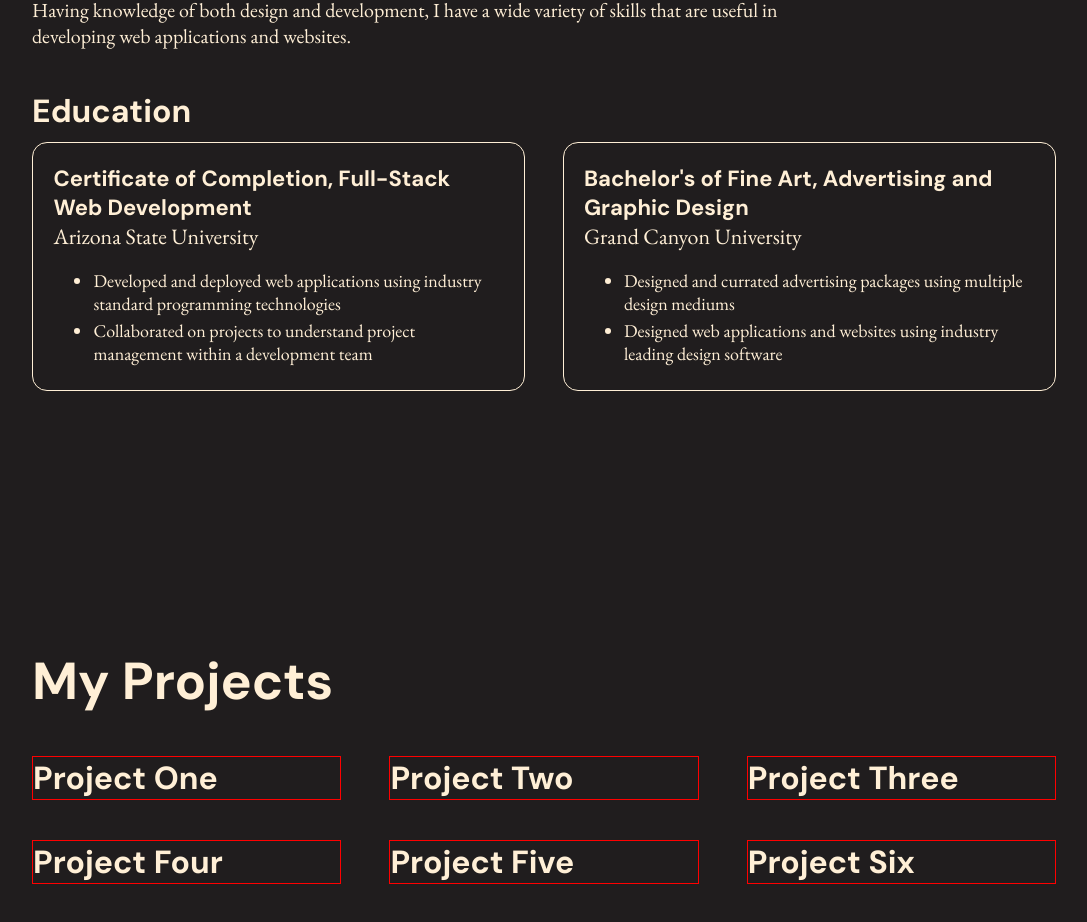
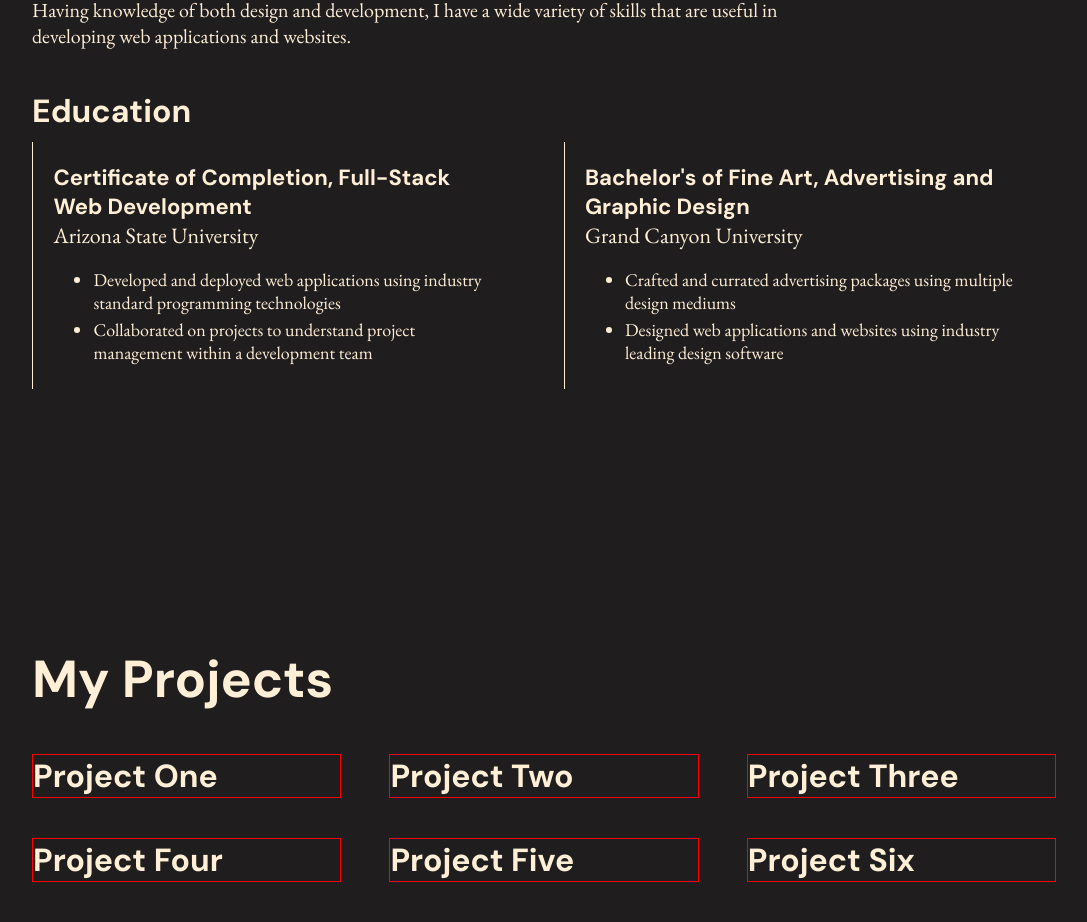
Before and after one commit to raythomass/port-singlepage, a React (Vite) app in the folder port-singlepage/: page / in a window 1280 px wide. Shown: the part 915-1837 px from the top of the page, without its empty margins (96-1183 px from the left). Built offline with nearby package versions, Linux system fonts and the light colour scheme.

Commit message:
changed eductaion card design

```diff
--- a/port-singlepage/src/App.css
+++ b/port-singlepage/src/App.css
@@ -138,16 +138,16 @@ li {
 .education-card-content {
   height: 100%;
   width: 44%;
-  border: solid var(--cream) 1px;
-  transition: box-shadow 0.2s ease-in-out;
-  border-radius: 15px;
+  border-left: solid var(--cream) 1px;
+  /* transition: box-shadow 0.2s ease-in-out;
+  border-radius: 15px; */
   padding: 2%;
   justify-content: center;
 }
 
-.education-card-content:hover {
+/* .education-card-content:hover {
   box-shadow: 7px 7px var(--cream);
-}
+} */
 
 .education-school {
   margin-bottom: 4%;
--- a/port-singlepage/src/components/About.jsx
+++ b/port-singlepage/src/components/About.jsx
@@ -28,7 +28,7 @@ function About() {
                         Graphic Design</h4>
                         <h5 className="education-school">Grand Canyon University</h5>
                         <ul>
-                            <li className="education-list">Designed and currated advertising packages using multiple design mediums</li>
+                            <li className="education-list">Crafted and currated advertising packages using multiple design mediums</li>
                             <li className="education-list">Designed web applications and websites using industry leading design software</li>
                         </ul>
                     </div>
```
